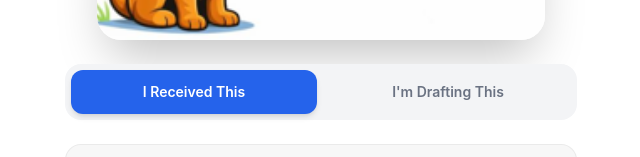
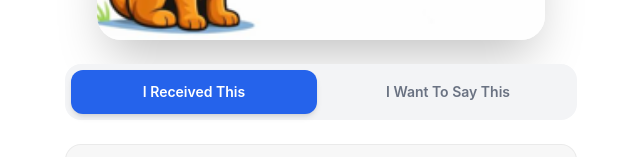
Before and after one commit to divyansh19jain/CalmText, a React app in the folder apps/web/: page / in a window 1280 px wide. Shown: the part 192-349 px from the top of the page, without its empty margins (319-959 px from the left). Built offline with nearby package versions, Linux system fonts and the light colour scheme; no server answers; the HTML template or start-up script is replaced by a standard one.

Commit message:
Update drafting button label in App.jsx

```diff
--- a/apps/web/src/App.jsx
+++ b/apps/web/src/App.jsx
@@ -92,23 +92,21 @@ const App = () => {
             <div className="flex gap-2 w-full p-1.5 bg-gray-100 rounded-2xl">
               <button
                 onClick={() => setMode('input')}
-                className={`flex-1 py-3 rounded-xl text-sm font-semibold transition-all duration-300 ${
-                  mode === 'input'
+                className={`flex-1 py-3 rounded-xl text-sm font-semibold transition-all duration-300 ${mode === 'input'
                     ? 'bg-pax-blue-secondary text-white shadow-md'
                     : 'text-gray-500 hover:text-gray-800'
-                }`}
+                  }`}
               >
                 I Received This
               </button>
               <button
                 onClick={() => setMode('output')}
-                className={`flex-1 py-3 rounded-xl text-sm font-semibold transition-all duration-300 ${
-                  mode === 'output'
+                className={`flex-1 py-3 rounded-xl text-sm font-semibold transition-all duration-300 ${mode === 'output'
                     ? 'bg-pax-blue-secondary text-white shadow-md'
                     : 'text-gray-500 hover:text-gray-800'
-                }`}
+                  }`}
               >
-                I'm Drafting This
+                I Want To Say This
               </button>
             </div>
 
```
